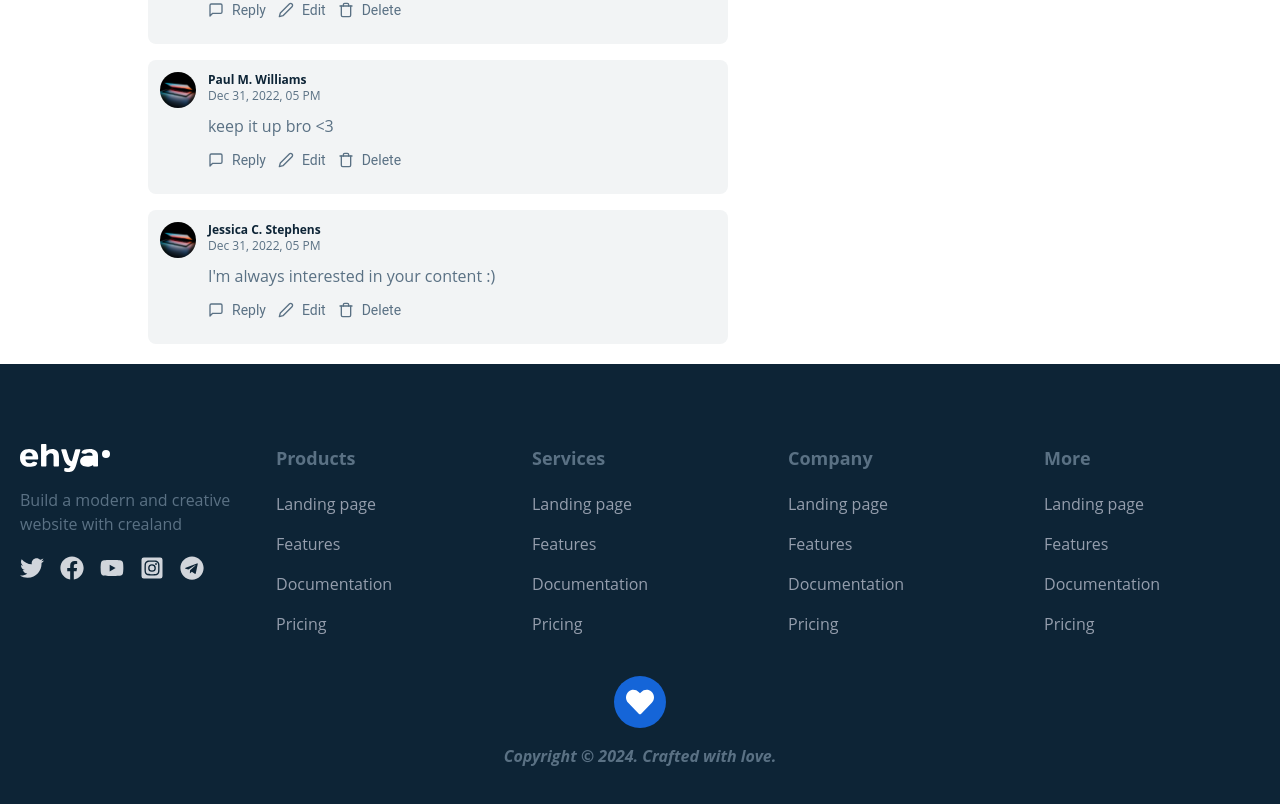
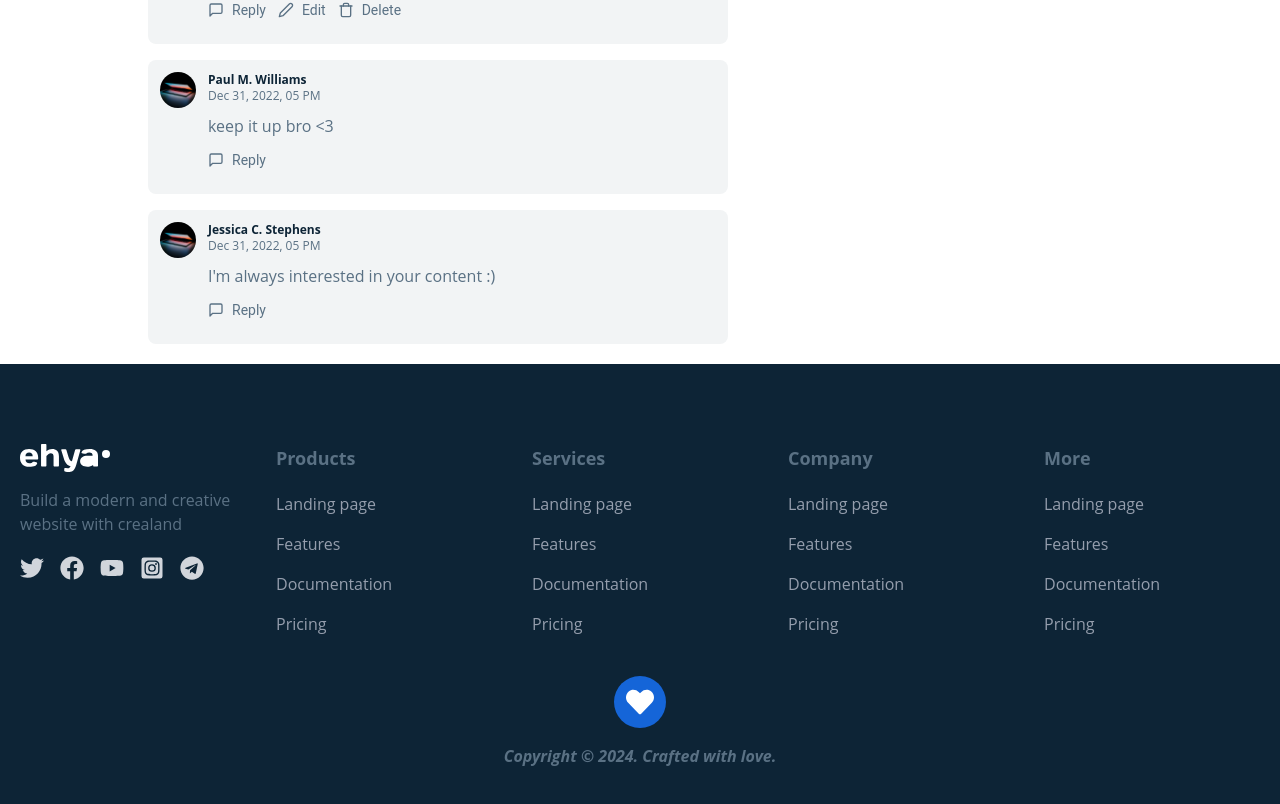
Before and after one commit to aleksi-svaridze/blog-app, a React (Create React App) app: page /blog/1 in a window 1280 px wide. Shown: the part 1482-2286 px from the top of the page. Built offline with nearby package versions, Linux system fonts and the light colour scheme.

Commit message:
Add boolean variables to user actions on comment

```diff
--- a/src/components/comments/Comment.jsx
+++ b/src/components/comments/Comment.jsx
@@ -1,7 +1,11 @@
 import {images} from '../../constants';
 import { FiMessageSquare, FiEdit2, FiTrash } from "react-icons/fi";
 
-export default function Comment({commentData}) {
+export default function Comment({commentData, loggedInUserId}) {
+  const isUserLoggedIn = Boolean(loggedInUserId);
+  const commentBelongsToUser = loggedInUserId === commentData.user._id;
+
+
   return (
     <div className='flex flex-nowrap items-start gap-x-3 bg-[#f2f4f5] p-3 rounded-lg'>
         <img src={images.PostImage_1} alt="" className='w-9 h-9 object-cover rounded-full' />
@@ -11,10 +15,15 @@ export default function Comment({commentData}) {
             <span className='text-xs text-dark-light'>{new Date(commentData.createdAt).toLocaleDateString("en-US", {day: 'numeric', month: 'short', year: 'numeric', hour: '2-digit'})}</span>
             <p className='font-opensans mt-[10px] text-dark-light'>{commentData.desc}</p>
             <div className='flex items-center gap-x-3 text-dark-light font-roboto text-sm mt-3 mb-3'>
+                { isUserLoggedIn &&  (
                     <button className='flex items-center space-x-2'>
                         <FiMessageSquare className='w-4 h-auto' />
                         <span>Reply</span>
                     </button>
+                )}
+
+                {commentBelongsToUser && (
+                    <>
                         <button className='flex items-center space-x-2'>
                             <FiEdit2 className='w-4 h-auto' />
                             <span>Edit</span>
@@ -23,6 +32,9 @@ export default function Comment({commentData}) {
                             <FiTrash className='w-4 h-auto' />
                             <span>Delete</span>
                         </button>
+                    </>
+                )}
+
             </div>
         </div>
     </div>
--- a/src/components/comments/CommentsContainer.jsx
+++ b/src/components/comments/CommentsContainer.jsx
@@ -3,7 +3,7 @@ import CommentsForm from './CommentsForm'
 import { getCommentsData } from '../../data/comments'
 import Comment from './Comment';
 
-export default function CommentsContainer({className}) {
+export default function CommentsContainer({className, loggedInUserId}) {
   const [comments, setComments] = useState([]);
   const mainComments = comments.filter(comment => comment.parent === null);
 
@@ -38,7 +38,7 @@ export default function CommentsContainer({className}) {
 
       <div className='space-y-4 mt-8'>
         {mainComments.map(comment => (
-          <Comment commentData={comment}/>
+          <Comment commentData={comment} loggedInUserId={loggedInUserId}/>
         ))}
       </div>
     </div>
--- a/src/pages/articleDetail/ArticleDetail.jsx
+++ b/src/pages/articleDetail/ArticleDetail.jsx
@@ -44,7 +44,7 @@ export default function ArticleDetail() {
                     Lorem ipsum dolor sit amet, consectetur adipiscing elit, sed do eiusmod tempor incididunt ut labore et dolore magna aliqua. Egestas purus viverra accumsan in nisl nisi. Arcu cursus vitae congue mauris rhoncus aenean vel elit scelerisque. In egestas erat imperdiet sed euismod nisi porta lorem mollis. Morbi tristique senectus et netus. Mattis pellentesque id nibh tortor id aliquet lectus proin.
                     </p>
                 </div>
-                <CommentsContainer className={'mt-10'} />
+                <CommentsContainer className={'mt-10'} loggedInUserId='a' />
             </article>
             <SuggestedPosts
                 header={'Latest Article'}
```
Lines whose indentation alone changed are shown as unchanged.
